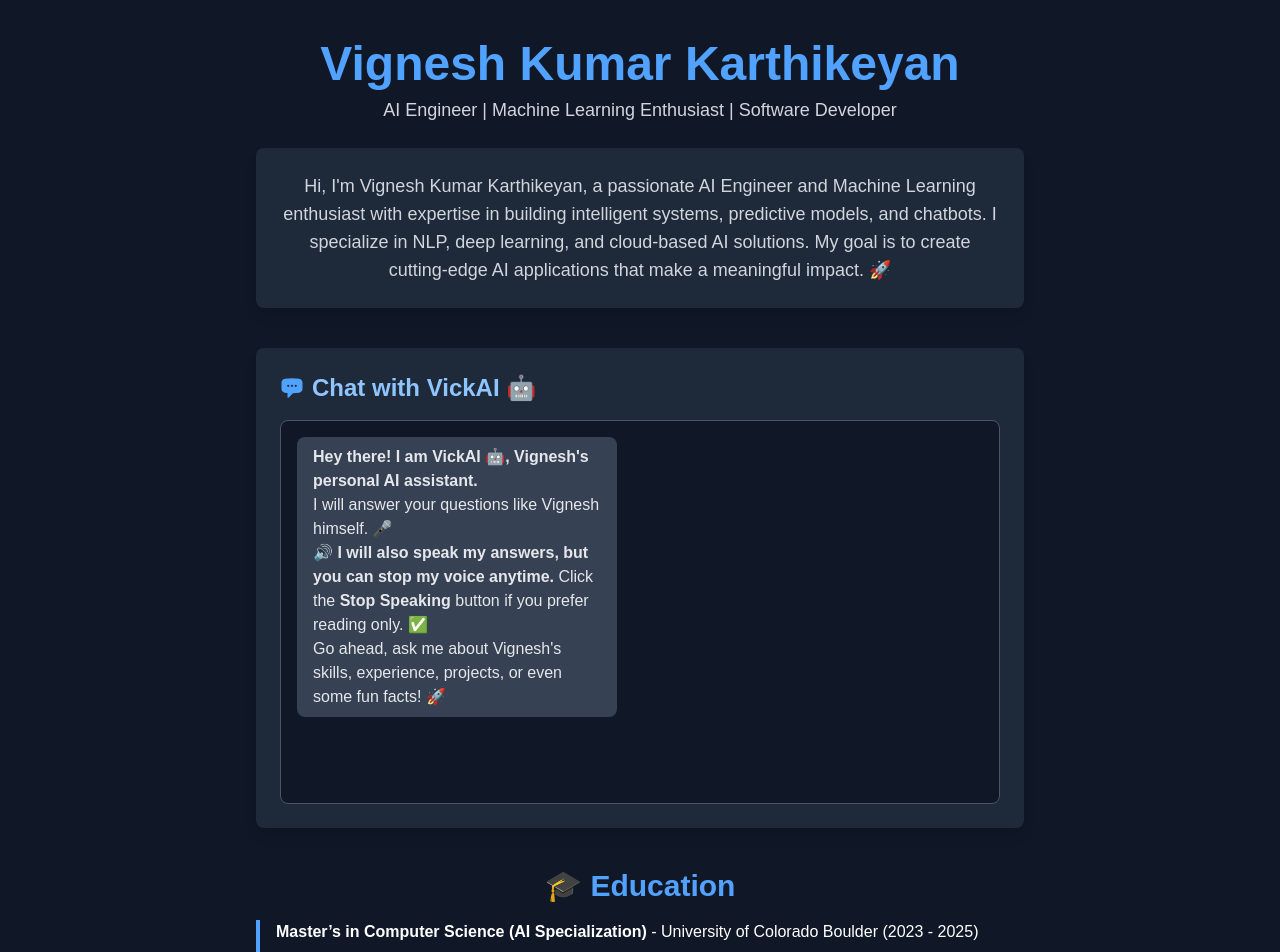
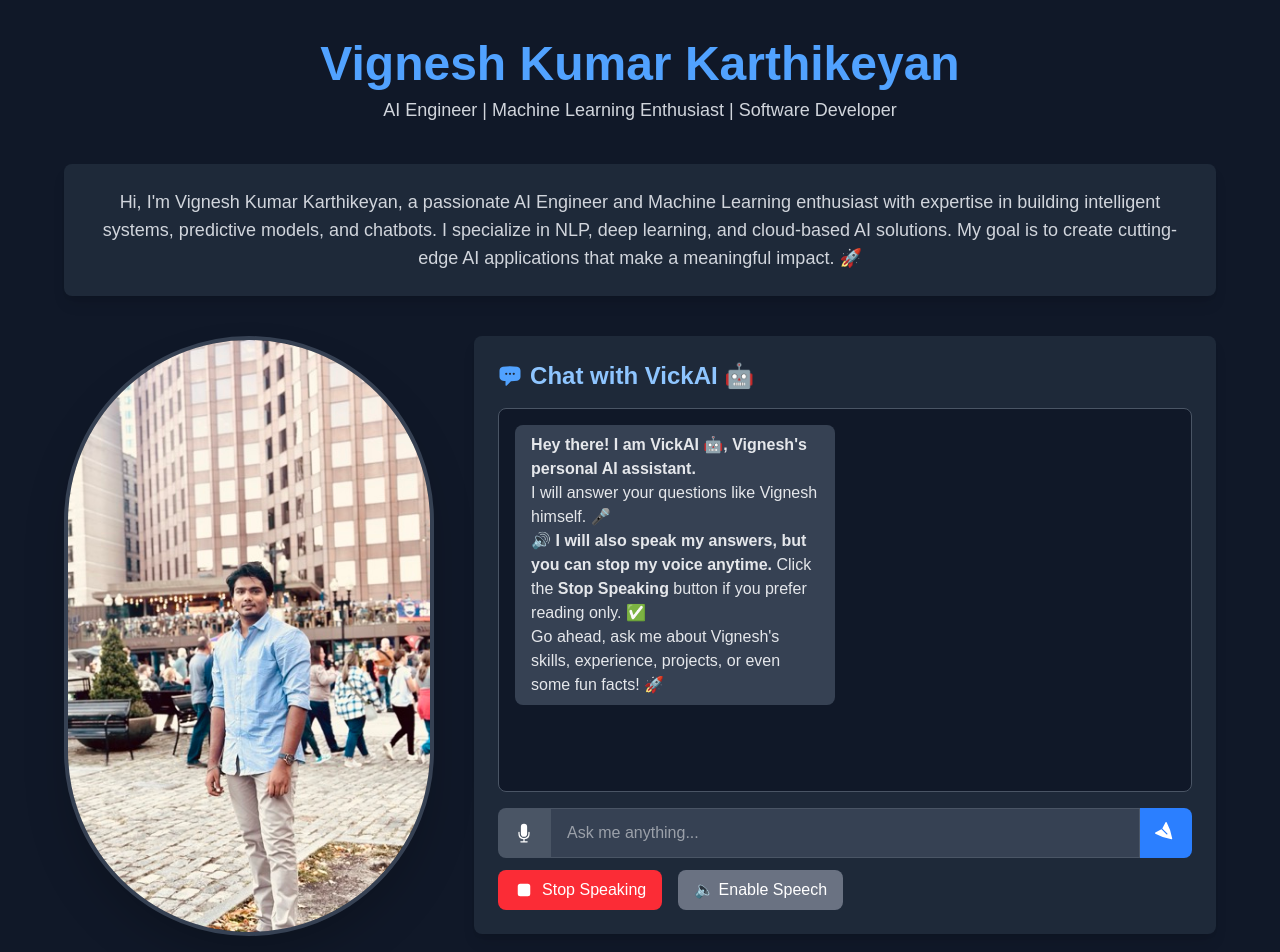
Before and after one commit to ivky03/AI-Portfolio, a Next.js app: page / in a window 1280 px wide. Shown: the top 952 px of the page. Built offline with nearby package versions, Linux system fonts and the light colour scheme.

Commit message:
Added Image.tsx

```diff
--- a/src/app/page.tsx
+++ b/src/app/page.tsx
@@ -16,7 +16,7 @@ export default function Home() {
   const [input, setInput] = useState("");
   const [loading, setLoading] = useState(false);
   const [isSpeaking, setIsSpeaking] = useState(false);
-  const [speechEnabled, setSpeechEnabled] = useState(true);
+  const [speechEnabled, setSpeechEnabled] = useState(false);
 
   useEffect(() => {
     setMessages([
@@ -56,6 +56,32 @@ export default function Home() {
       speechSynthesis.speak(speechInstance);
     } else {
       console.log("Text-to-Speech not supported.");
+    }
+  };
+  const startListening = () => {
+    if ("webkitSpeechRecognition" in window) {
+      const SpeechRecognition =
+        (window as any).webkitSpeechRecognition ||
+        (window as any).SpeechRecognition;
+      const recognition = new SpeechRecognition();
+
+      recognition.continuous = false;
+      recognition.interimResults = false;
+      recognition.lang = "en-IN"; // Set to Indian English accent
+
+      recognition.onresult = (event: any) => {
+        const transcript = event.results[0][0].transcript;
+        setInput(transcript); // Set recognized speech as input
+        sendMessage(); // Auto-send message after recognition
+      };
+
+      recognition.onerror = (event: any) => {
+        console.error("Speech recognition error:", event);
+      };
+
+      recognition.start();
+    } else {
+      console.log("Speech recognition is not supported in this browser.");
     }
   };
 
@@ -100,8 +126,8 @@ export default function Home() {
 
   return (
     <main className="flex flex-col items-center justify-center min-h-screen bg-gray-900 text-white px-6">
-      {/* Header */}
-      <header className="w-full max-w-4xl text-center mt-10">
+      {/* Main Header (Centered at the Top) */}
+      <header className="w-full text-center mt-10">
         <h1 className="text-5xl font-extrabold text-blue-400">
           Vignesh Kumar Karthikeyan
         </h1>
@@ -109,8 +135,11 @@ export default function Home() {
           AI Engineer | Machine Learning Enthusiast | Software Developer
         </p>
       </header>
-      {/* Introduction */}
-      <div className="w-full max-w-3xl mt-6 text-center bg-gray-800 p-6 rounded-lg shadow-lg">
+
+      {/* Main Content Wrapper */}
+      <div className="flex flex-col items-center justify-center w-full max-w-6xl mt-10 gap-10">
+        {/* Introduction (Centered at the Top) */}
+        <div className="w-full bg-gray-800 p-6 rounded-lg shadow-lg text-center">
           <p className="text-lg text-gray-300">
             Hi, I'm Vignesh Kumar Karthikeyan, a passionate AI Engineer and
             Machine Learning enthusiast with expertise in building intelligent
@@ -120,8 +149,19 @@ export default function Home() {
           </p>
         </div>
 
-      {/* Chatbot Section */}
-      <div className="w-full max-w-3xl mt-10 bg-gray-800 p-6 rounded-lg shadow-lg">
+        {/* Bottom Section: Profile Image (Left) & Chatbot (Right) */}
+        <div className="flex flex-col md:flex-row items-start justify-center w-full gap-10">
+          {/* Left Section: Profile Image */}
+          <div className="md:w-1/3 flex justify-center items-center">
+            <img
+              src="/profile.jpeg"
+              alt="Vignesh Kumar Karthikeyan"
+              className="w-180 h-150 rounded-full object-cover object-top shadow-2xl border-4 border-gray-700 transition-all duration-300 hover:scale-105"
+            />
+          </div>
+
+          {/* Right Section: Chatbot */}
+          <div className="md:w-2/3 bg-gray-800 p-6 rounded-lg shadow-lg h-full transition-all duration-300 hover:bg-gray-700 hover:shadow-xl">
             <h2 className="text-2xl font-semibold text-blue-300 mb-4 flex items-center">
               <ChatBubbleLeftEllipsisIcon className="h-6 w-6 mr-2 text-blue-400" />
               Chat with VickAI 🤖
@@ -133,7 +173,7 @@ export default function Home() {
                   key={index}
                   className={`flex mb-4 ${
                     msg.sender === "user" ? "justify-end" : "justify-start"
-              }`}
+                  } animate-slide-up`}
                 >
                   <div
                     className={`px-4 py-2 max-w-xs rounded-lg ${
@@ -147,13 +187,63 @@ export default function Home() {
                 </div>
               ))}
             </div>
+
+            {/* Input Section */}
+            <div className="flex mt-4">
+              <button
+                className="bg-gray-600 px-4 py-3 rounded-l-lg hover:bg-gray-700 flex items-center transition-all duration-300"
+                onClick={startListening}
+              >
+                <MicrophoneIcon className="h-5 w-5 text-white" />
+              </button>
+              <input
+                type="text"
+                className="flex-1 px-4 py-3 bg-gray-700 text-white border border-gray-600 focus:outline-none rounded-r-none"
+                placeholder="Ask me anything..."
+                value={input}
+                onChange={(e) => setInput(e.target.value)}
+                onKeyDown={(e) => e.key === "Enter" && sendMessage()}
+              />
+              <button
+                className="bg-blue-500 px-4 py-3 rounded-r-lg hover:bg-blue-600 disabled:bg-gray-500 flex items-center transition-all duration-300"
+                onClick={sendMessage}
+                disabled={loading}
+              >
+                {loading ? (
+                  "..."
+                ) : (
+                  <PaperAirplaneIcon className="h-5 w-5 text-white rotate-45" />
+                )}
+              </button>
             </div>
+
+            {/* Stop Speaking & Toggle Speech Buttons */}
+            <div className="mt-3 flex gap-4">
+              <button
+                className="bg-red-500 px-4 py-2 rounded-lg hover:bg-red-600 flex items-center transition-all duration-300"
+                onClick={stopSpeaking}
+                disabled={!isSpeaking}
+              >
+                <StopIcon className="h-5 w-5 text-white inline-block mr-2" />{" "}
+                Stop Speaking
+              </button>
+              <button
+                className="bg-gray-500 px-4 py-2 rounded-lg hover:bg-gray-600 flex items-center transition-all duration-300"
+                onClick={toggleSpeech}
+              >
+                {speechEnabled ? "🔊 Disable Speech" : "🔈 Enable Speech"}
+              </button>
+            </div>
+          </div>
+        </div>
+      </div>
+
       {/* Education Section */}
       <div className="w-full max-w-3xl mt-10">
         <h2 className="text-3xl font-semibold text-blue-400 text-center">
           🎓 Education
         </h2>
-        <div className="border-l-4 border-blue-400 pl-4 mt-4 text-left">
+        <div className="border-l-4 border-blue-400 pl-4 mt-4 text-left animate-fade-in">
           <p>
             <strong>Master’s in Computer Science (AI Specialization)</strong> -
             University of Colorado Boulder (2023 - 2025)
@@ -170,7 +260,7 @@ export default function Home() {
         <h2 className="text-3xl font-semibold text-blue-400 text-center">
           💼 Work Experience
         </h2>
-        <div className="border-l-4 border-blue-400 pl-4 mt-4 text-left">
+        <div className="border-l-4 border-blue-400 pl-4 mt-4 text-left animate-fade-in">
           <p>
             <strong>AI/ML Engineer</strong> - Alliant National Title Insurance
             Co. (Sep 2024 – Present)
@@ -288,7 +378,7 @@ export default function Home() {
           <a
             href="/VigneshCV.pdf"
             download
-            className="inline-block mt-4 px-6 py-3 bg-gray-800 text-white rounded-lg hover:bg-gray-700"
+            className="inline-block mt-4 px-6 py-3 bg-gray-800 text-white rounded-lg transition-all duration-300 hover:bg-blue-500 hover:scale-105"
           >
             Download Resume
           </a>
```
Also changed, not shown: public/profile.jpeg (added). Lines whose indentation alone changed are shown as unchanged.
